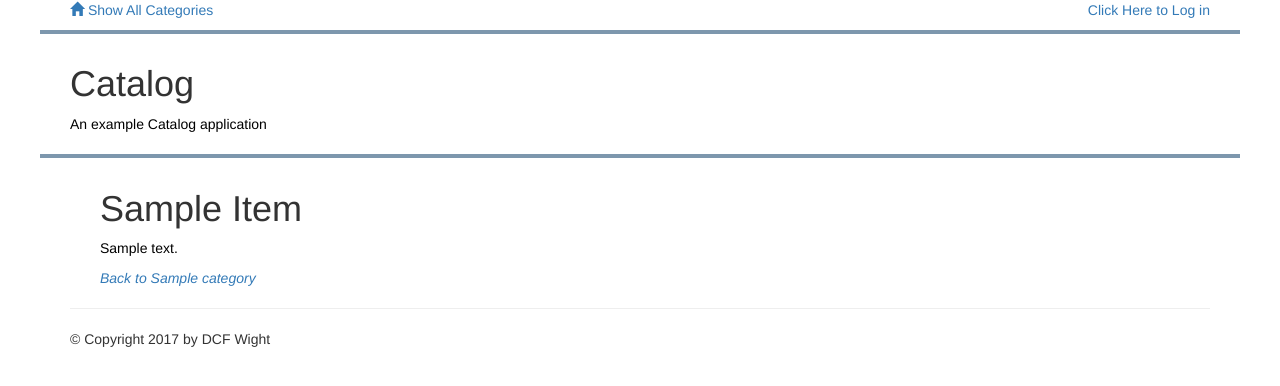
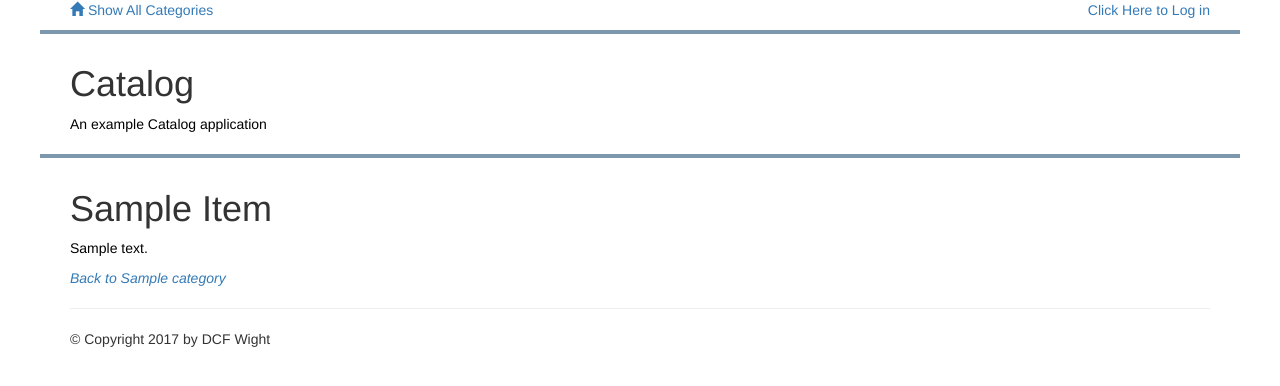
Before and after one commit to dcfwight/catalog, a Flask app: a page that uses templates/item.html in a window 1280 px wide. Shown: the top 386 px of the page. Run offline with Flask 2, Linux system fonts and the light colour scheme; tables that the repository leaves empty hold one stand-in row (values such as "Sample post"); some libraries are stand-ins or nearby versions.

Commit message:
Add bootstrap row

```diff
--- a/templates/item.html
+++ b/templates/item.html
@@ -3,7 +3,7 @@
 
 {% block content %}
     {% include 'header.html' %}
-    <div class="container">
+    <div class="row">
         <div class = 'col-md-12'>
             {% if item %}
                 <h1 class = 'text-left'>{{item.name.title()}}</h1>
```
